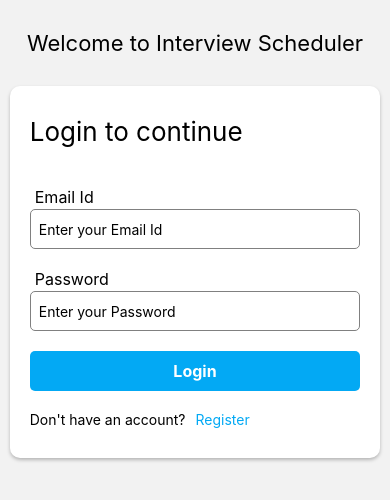
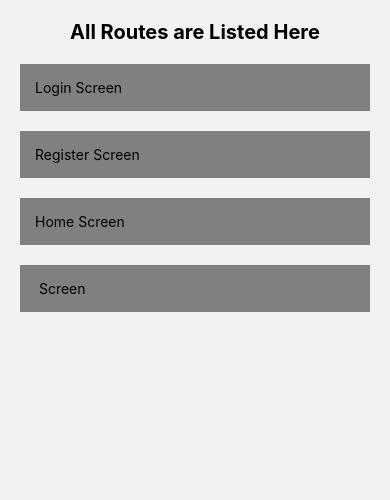
Before and after one commit to adityadeshpande0/int-scheduler-native-app, a React Native app: screen /MockScreen in a window 390 px wide. Shown: the top 500 px of the page. Built offline with nearby package versions, Linux system fonts and the light colour scheme.

Commit message:
Mock Screen Setup

```diff
--- a/App.js
+++ b/App.js
@@ -6,6 +6,7 @@ import { NavigationContainer } from "@react-navigation/native";
 import { createNativeStackNavigator } from "@react-navigation/native-stack";
 import { SafeAreaView } from "react-native-safe-area-context";
 import Register from "./screens/Register";
+import MockScreen from "./screens/MockScreen";
 
 const Stack = createNativeStackNavigator();
 
@@ -14,8 +15,9 @@ export default function App() {
     <NavigationContainer>
       <Stack.Navigator
         screenOptions={{ headerShown: false }}
-        initialRouteName="Login"
+        initialRouteName="MockScreen"
       >
+        <Stack.Screen name="MockScreen" component={MockScreen} />
         <Stack.Screen name="Login" component={Login} />
         <Stack.Screen name="Register" component={Register} />
       </Stack.Navigator>
--- a/screens/Login.jsx
+++ b/screens/Login.jsx
@@ -141,6 +141,18 @@ function Login({ navigation }) {
           </View>
         </ScrollView>
       </View>
+      <Text
+        onPress={() => navigation.navigate("MockScreen")}
+        style={{
+          backgroundColor: "lightblue",
+          padding: 10,
+          textAlign: "center",
+          fontWeight: "bold",
+          fontSize: "20",
+        }}
+      >
+        Mock Screen
+      </Text>
     </SafeAreaView>
   );
 }
--- /dev/null
+++ b/screens/MockScreen.jsx
@@ -0,0 +1,25 @@
+import { Pressable, SafeAreaView, ScrollView, Text, View } from "react-native";
+
+function MockScreen({navigation}) {
+  return (
+    <SafeAreaView style={{ margin: 10, flex:1, justifyContent:'center' }}>
+      <Text style={{textAlign:'center', fontSize:20, fontWeight:'bold', marginVertical:10}}>All Routes are Listed Here</Text>
+      <ScrollView style={{flex:1}}>
+        <Pressable onPress={()=>navigation.navigate("Login")} style={{ margin: 10, backgroundColor: "gray", padding: 15 }}>
+          <Text>Login Screen</Text>
+        </Pressable>
+        <Pressable onPress={()=>navigation.navigate("Register")} style={{ margin: 10, backgroundColor: "gray", padding: 15 }}>
+          <Text>Register Screen</Text>
+        </Pressable>
+        <Pressable style={{ margin: 10, backgroundColor: "gray", padding: 15 }}>
+          <Text>Home Screen</Text>
+        </Pressable>
+        <Pressable style={{ margin: 10, backgroundColor: "gray", padding: 15 }}>
+          <Text> Screen</Text>
+        </Pressable>
+      </ScrollView>
+    </SafeAreaView>
+  );
+}
+
+export default MockScreen;
--- a/screens/Register.jsx
+++ b/screens/Register.jsx
@@ -173,6 +173,18 @@ function Register({ navigation }) {
           </View>
         </ScrollView>
       </View>
+      <Text
+        onPress={() => navigation.navigate("MockScreen")}
+        style={{
+          backgroundColor: "lightblue",
+          padding: 10,
+          textAlign: "center",
+          fontWeight: "bold",
+          fontSize: "20",
+        }}
+      >
+        Mock Screen
+      </Text>
     </SafeAreaView>
   );
 }
```
